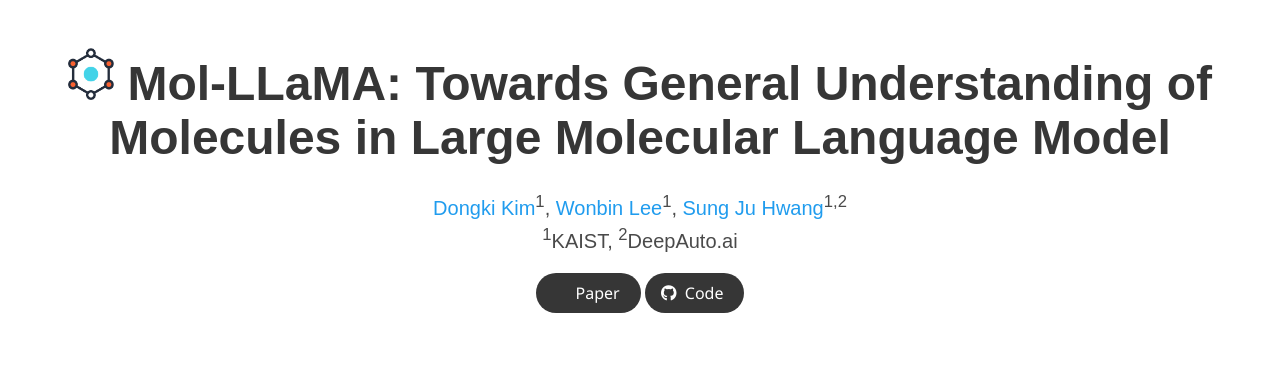
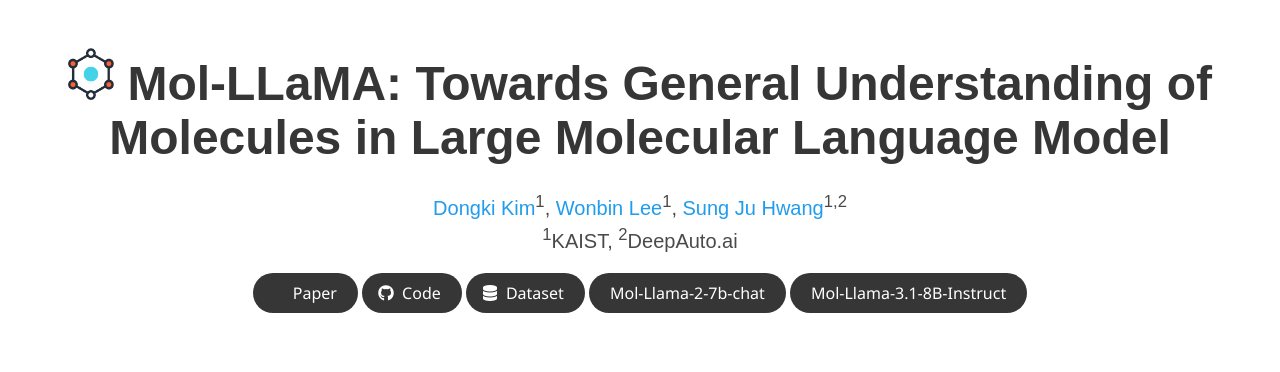
Before and after one commit to Mol-LLaMA/mol-llama.github.io, a plain HTML site: page index.html in a window 1280 px wide. Shown: the top 372 px of the page. Drawn offline with nearby package versions, Linux system fonts and the light colour scheme; a script that the page names is missing; some icons are missing; a web font is replaced by a local one.

Commit message:
Upate links

```diff
--- a/index.html
+++ b/index.html
@@ -88,6 +88,27 @@
                     <i class="fab fa-github"></i>
                   </span>
                   <span>Code</span>
+                </a>
+              </span>
+              <span class="link-block">
+                <a href="https://huggingface.co/datasets/DongkiKim/Mol-LLaMA-Instruct" target="_blank"
+                  class="external-link button is-normal is-rounded is-dark">
+                  <span class="icon">
+                    <i class="fas fa-database"></i>
+                  </span>
+                  <span>Dataset</span>
+                </a>
+              </span>
+              <span class="link-block">
+                <a href="https://huggingface.co/DongkiKim/Mol-Llama-2-7b-chat" target="_blank"
+                  class="external-link button is-normal is-rounded is-dark">
+                  <span>Mol-Llama-2-7b-chat</span>
+                </a>
+              </span>
+              <span class="link-block">
+                <a href="https://huggingface.co/DongkiKim/Mol-Llama-3.1-8B-Instruct" target="_blank"
+                  class="external-link button is-normal is-rounded is-dark">
+                  <span>Mol-Llama-3.1-8B-Instruct</span>
                 </a>
               </span>
             </div>
```
